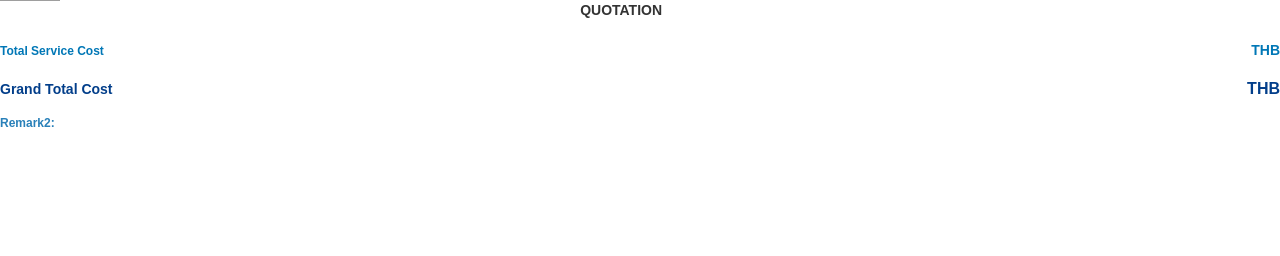
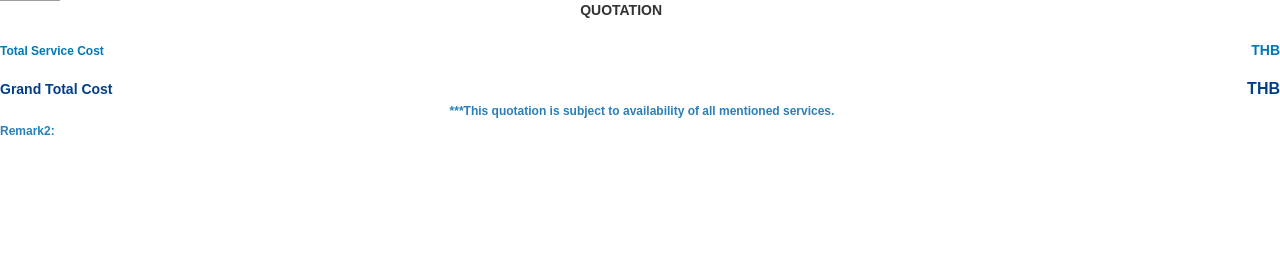
Before and after one commit to Ekaluk52003/tour_pack, a Django app: template tours/templates/tour_quote/tour_package_pdf.html in a window 1280 px wide. Shown: the part 44-300 px from the top of the page. Run offline with Django 5.2, Linux system fonts and the light colour scheme; the template is opened without the code that fills it, so the values that code supplies are empty; grey boxes are pictures that could not be loaded.

Commit message:
add subject to service

```diff
--- a/tours/templates/tour_quote/tour_package_pdf.html
+++ b/tours/templates/tour_quote/tour_package_pdf.html
@@ -165,14 +165,21 @@
         }
         .grand-section h2 {
             color: #023e8a;
-            padding-bottom: 3px;
             display: flex;
             justify-content: space-between;
             align-items: baseline;
             font-size: 14px;
+            margin-bottom: 2px;
 
         }
 
+        .subject-service {
+
+            color: #2980B9;
+            padding-left: 4px;
+            margin-bottom: 4px;
+            text-align: center;
+        }
 
         .grand-section .total-cost{
             font-size: 16px;
@@ -331,7 +338,7 @@
                     <th>Rooms</th>
                     <th>Nights</th>
                     <th>Price/room/night (THB)</th>
-                    <th>Extra bed (THB)</th>
+                    <th>Extra bed/night (THB)</th>
                     <th>Total (THB)</th>
                 </tr>
             </thead>
@@ -408,6 +415,8 @@
         </h2>
     </div>
 
+    <div class="subject-service"><strong>***This quotation is subject to availability of all mentioned services.</strong></div>
+
     <div class="remark2"><h3>Remark2:</h3></div>
     <div style="white-space: pre-wrap;"><div class="remark2-items">{{ remark2|safe }}</div></div>
 
```
